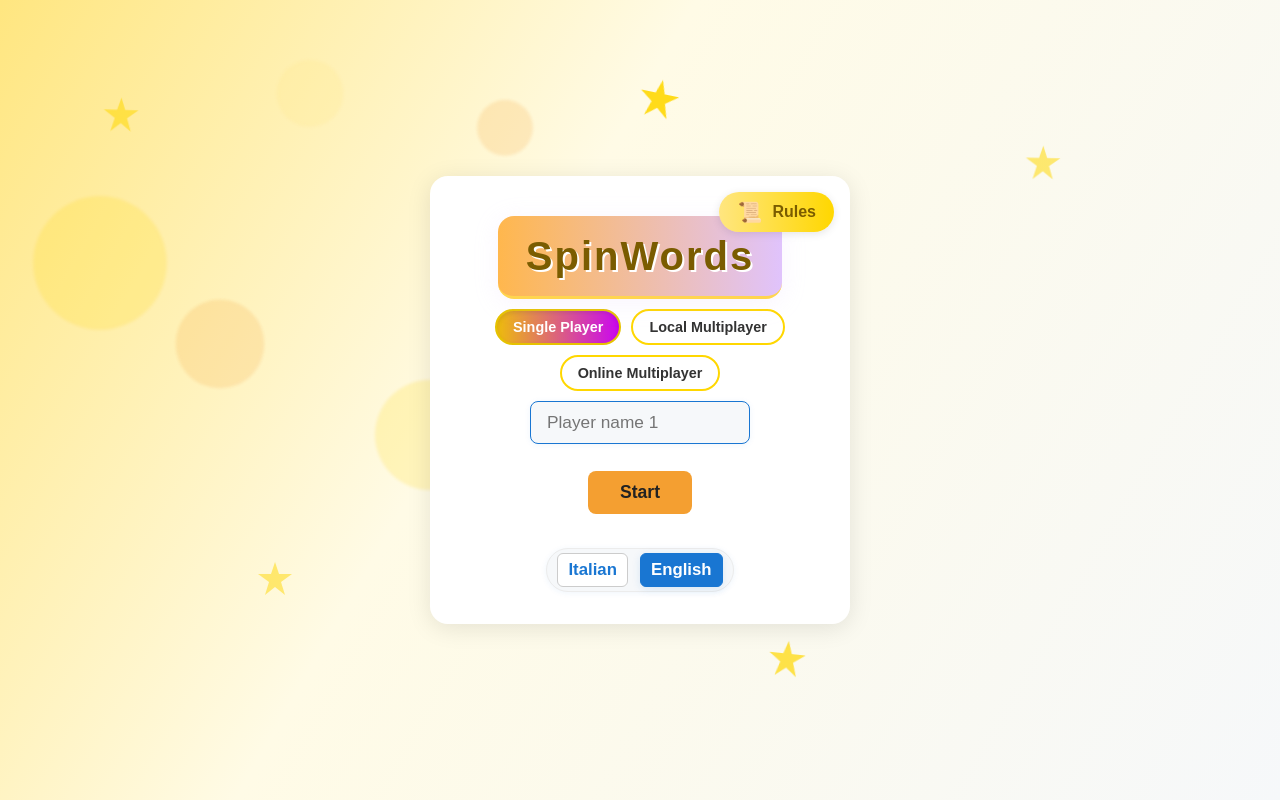
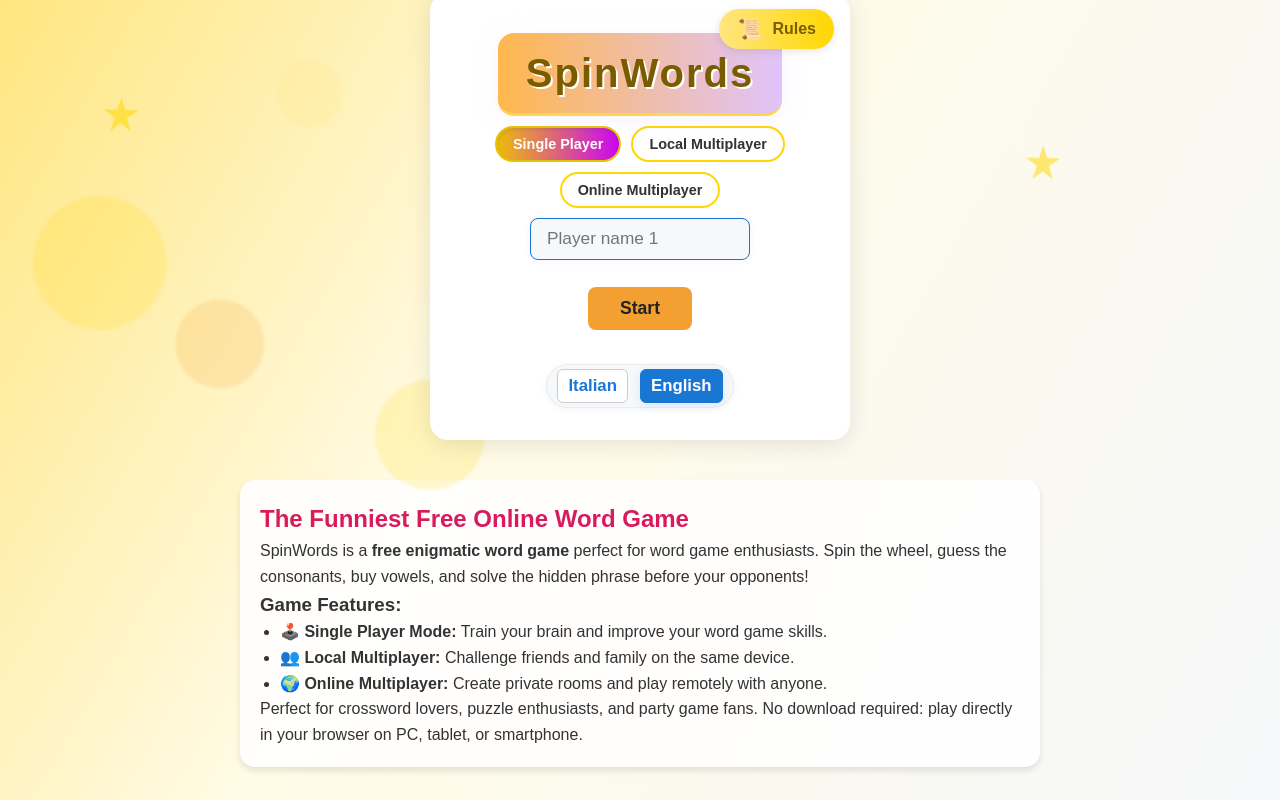
Before and after one commit to alemsc99/spin-the-wheel-fe, a React (Vite) app: page /en in a window 1280 px wide. Built offline with nearby package versions, Linux system fonts and the light colour scheme; no server answers.

Commit message:
fix for seo after semrush analysis

```diff
--- a/index.html
+++ b/index.html
@@ -8,11 +8,6 @@
     <!-- SEO: Title & Description (static fallback for crawlers that don't execute JS) -->
     <title>SpinWords - Free Online Word Game | Wheel of Fortune Puzzle</title>
     <!-- Description moved to React components to avoid duplicates -->
-
-    <!-- Canonical & Hreflang (static fallback, overridden by react-helmet-async) -->
-    <link rel="alternate" hreflang="en" href="https://spinwords.pages.dev/en" />
-    <link rel="alternate" hreflang="it" href="https://spinwords.pages.dev/it" />
-    <link rel="alternate" hreflang="x-default" href="https://spinwords.pages.dev/en" />
 
     <!-- Open Graph -->
     <meta property="og:type" content="website" />
@@ -40,22 +35,32 @@
     <script type="application/ld+json">
     {
       "@context": "https://schema.org",
-      "@type": "WebApplication",
+      "@type": "VideoGame",
       "name": "SpinWords",
       "alternateName": "GiraParole",
       "description": "Free online multiplayer word puzzle game. Spin the wheel, guess consonants, and solve the mystery phrase.",
       "url": "https://spinwords.pages.dev",
-      "applicationCategory": "GameApplication",
+      "applicationCategory": "Game",
       "genre": ["Word Game", "Puzzle", "Trivia", "Party Game"],
-      "gamePlatform": "Web Browser",
+      "gamePlatform": ["Web Browser", "Desktop", "Mobile"],
       "operatingSystem": "Any",
       "playMode": ["SinglePlayer", "MultiPlayer", "CoOp"],
-      "numberOfPlayers": { "@type": "QuantitativeValue", "minValue": 1, "maxValue": 4 },
+      "numberOfPlayers": {
+        "@type": "QuantitativeValue",
+        "minValue": 1,
+        "maxValue": 4
+      },
       "inLanguage": ["en", "it"],
       "image": "https://spinwords.pages.dev/og-image-v2.jpg",
       "screenshot": "https://spinwords.pages.dev/og-image-v2.jpg",
       "author": { "@type": "Organization", "name": "SpinWords Team" },
-      "offers": { "@type": "Offer", "price": "0", "priceCurrency": "EUR", "availability": "https://schema.org/InStock" },
+      "offers": {
+        "@type": "Offer",
+        "price": "0",
+        "priceCurrency": "EUR",
+        "availability": "https://schema.org/InStock",
+        "category": "free"
+      },
       "browserRequirements": "Requires JavaScript",
       "softwareVersion": "1.0",
       "isAccessibleForFree": true
--- a/src/App.tsx
+++ b/src/App.tsx
@@ -32,6 +32,7 @@ import SwapOverlay from './components/overlays/SwapOverlay.tsx';
 import BoughtVowelOverlay from './components/overlays/BoughtVowelOverlay.tsx';
 import GuessPhraseIncorrectOverlay from './components/overlays/GuessPhraseIncorrectOverlay.tsx';
 import ReelOverlay from './components/overlays/ReelOverlay.tsx';
+import { Helmet } from 'react-helmet-async';
 
 
 const SUPPORTED_LANGS: Lang[] = ['it', 'en'];
@@ -1249,21 +1250,7 @@ function AppContent() {
   const localizedGamePath = `${localizedStartPath}/game`;
   const localizedRulesPath = `${localizedStartPath}/rules`;
   const localizedScoreboardPath = `${localizedStartPath}/scoreboard`;
-  const isGameRoute = restPath === 'game';
-  const isRulesRoute = restPath === 'rules';
-  const isScoreboardRoute = restPath === 'scoreboard';
-  const seoPrefix = isGameRoute
-    ? 'seo.game'
-    : isRulesRoute
-      ? 'seo.rules'
-      : isScoreboardRoute
-        ? 'seo.scoreboard'
-        : 'seo.home';
-  const pageTitle = t(`${seoPrefix}.title`);
-  const pageDescription = t(`${seoPrefix}.description`);
-  const ogLocale = effectiveLang === 'it' ? 'it_IT' : 'en_US';
-  const alternateLang = SUPPORTED_LANGS.find(code => code !== effectiveLang) ?? effectiveLang;
-  const ranking = useMemo(
+ const ranking = useMemo(
     () => playerNames.map((name) => ({ name, score: playerScores[name] ?? 0 })).sort((a, b) => b.score - a.score),
     [playerNames, playerScores]
   );
@@ -1275,9 +1262,22 @@ function AppContent() {
   }, [victory, pathname, localizedScoreboardPath, navigate]);
 
   const pageName = t('start.title');
+  const currentPathSuffix = restPath ? `/${restPath}` : '';
+  const baseUrl = "https://spinwords.pages.dev";
+  const urlIt = `${baseUrl}/it${currentPathSuffix}`;
+  const urlEn = `${baseUrl}/en${currentPathSuffix}`;
+  const urlDefault = `${baseUrl}/en${currentPathSuffix}`; // Default inglese
 
   return (
     <div className="app-root" style={{ padding: 16, fontFamily: 'sans-serif', position: 'relative' }}>
+      <Helmet>
+        <html lang={effectiveLang} />
+        <link rel="alternate" hrefLang="it" href={urlIt} />
+        <link rel="alternate" hrefLang="en" href={urlEn} />
+        <link rel="alternate" hrefLang="x-default" href={urlDefault} />
+        {/* Canonical: punta alla pagina corrente */}
+        <link rel="canonical" href={`${baseUrl}/${effectiveLang}${currentPathSuffix}`} />
+      </Helmet>
       <Routes>
         <Route path="/" element={<Navigate to={localizedStartPath} replace />} />
         <Route path="/game" element={<Navigate to={localizedGamePath} replace />} />
--- a/src/components/start_screen/StartScreen.css
+++ b/src/components/start_screen/StartScreen.css
@@ -245,7 +245,7 @@
 .bg-star.star1 { left: 8vw; top: 12vh; animation-delay: 0.2s; }
 .bg-star.star2 { left: 80vw; top: 18vh; animation-delay: 0.7s; }
 .bg-star.star3 { left: 60vw; top: 80vh; animation-delay: 1.1s; }
-.bg-star.star4 { left: 20vw; top: 70vh; animation-delay: 0.5s; }
+.bg-star.star4 { left: 20vw; top: 10vh; animation-delay: 0.5s; }
 .bg-star.star5 { left: 50vw; top: 10vh; animation-delay: 1.7s; }
 
 @keyframes twinkle {
--- a/src/components/start_screen/StartScreen.tsx
+++ b/src/components/start_screen/StartScreen.tsx
@@ -74,8 +74,14 @@ export default function StartScreen({ onStart }: StartScreenProps): React.ReactE
       : "Free online word puzzle game. Spin the wheel, use power-ups, and guess the phrase before other players.",
     "genre": ["Puzzle", "Word Game", "Trivia", "Enigmistic"],
     "url": "https://spinwords.pages.dev",
-    "playMode": ["SinglePlayer", "Multiplayer"],
+    "playMode": ["SinglePlayer", "MultiPlayer"],
     "applicationCategory": "Game",
+    "gamePlatform": ["Web Browser", "Desktop", "Mobile"],
+    "numberOfPlayers": {
+      "@type": "QuantitativeValue",
+      "minValue": 1,
+      "maxValue": 4
+    },
     "image": "https://spinwords.pages.dev/og-image-v2.jpg",
     "operatingSystem": "Any",
     "inLanguage": ["it", "en"],
@@ -86,7 +92,8 @@ export default function StartScreen({ onStart }: StartScreenProps): React.ReactE
     "offers": {
       "@type": "Offer",
       "price": "0",
-      "priceCurrency": "EUR"
+      "priceCurrency": "EUR",
+      "category": "free"
     }
   };
   // ----------------------------------------------
@@ -95,12 +102,9 @@ export default function StartScreen({ onStart }: StartScreenProps): React.ReactE
   const metaTitle = isIt
     ? "GiraParole - Gioco di Parole Online Gratis | Puzzle stile Ruota della Fortuna"
     : "SpinWords - Free Online Word Game | Wheel of Fortune Puzzle";
-
   const metaDescription = isIt
     ? "Gioca a GiraParole online gratis! Gira la ruota, indovina le consonanti e risolvi la frase misteriosa prima dei tuoi amici."
     : "Play SpinWords online for free! Spin the wheel, guess consonants, and solve the mystery phrase before your friends.";
-
-  const canonicalUrl = `https://spinwords.pages.dev/${lang}`;
 
   const [gameMode, setGameMode] = useState<GameMode>('single');
   const [onlineSubMode, setOnlineSubMode] = useState<OnlineSubMode>('create');
@@ -253,7 +257,6 @@ export default function StartScreen({ onStart }: StartScreenProps): React.ReactE
       <Helmet>
         <title>{metaTitle}</title>
         <meta name="description" content={metaDescription} />
-        <link rel="canonical" href={canonicalUrl} />
         <script type="application/ld+json">
           {`
             ${JSON.stringify(schemaData)}
@@ -265,8 +268,6 @@ export default function StartScreen({ onStart }: StartScreenProps): React.ReactE
       {/* SVG Decorativi (Invariati) */}
       <svg className="bg-decor bg-star star1" viewBox="0 0 38 38"><polygon points="19,2 23,14 36,14 25,22 29,35 19,27 9,35 13,22 2,14 15,14" fill="#ffd700"/></svg>
       <svg className="bg-decor bg-star star2" viewBox="0 0 38 38"><polygon points="19,2 23,14 36,14 25,22 29,35 19,27 9,35 13,22 2,14 15,14" fill="#ffd700"/></svg>
-      <svg className="bg-decor bg-star star3" viewBox="0 0 38 38"><polygon points="19,2 23,14 36,14 25,22 29,35 19,27 9,35 13,22 2,14 15,14" fill="#ffd700"/></svg>
-      <svg className="bg-decor bg-star star4" viewBox="0 0 38 38"><polygon points="19,2 23,14 36,14 25,22 29,35 19,27 9,35 13,22 2,14 15,14" fill="#ffd700"/></svg>
       <svg className="bg-decor bg-star star5" viewBox="0 0 38 38"><polygon points="19,2 23,14 36,14 25,22 29,35 19,27 9,35 13,22 2,14 15,14" fill="#ffd700"/></svg>
       <div className="bg-decor bg-circle c1"></div>
       <div className="bg-decor bg-circle c2"></div>
@@ -289,7 +290,9 @@ export default function StartScreen({ onStart }: StartScreenProps): React.ReactE
         </div>
         {/* ------------------------------------------------ */}
 
-        <h1 className="title fancy-title">{t('start.title')}</h1>
+        <h1 className="title fancy-title">
+          {isIt ? "GiraParole" : "SpinWords"}
+        </h1>
 
         <div className="game-mode-toggles">
           <button
@@ -425,6 +428,55 @@ export default function StartScreen({ onStart }: StartScreenProps): React.ReactE
           )}
         </div>
       </div>
+      {/* --- NUOVO CONTENUTO SEO (Aggiungi questo blocco sotto la start-card) --- */}
+      <article className="seo-content-container" style={{
+          maxWidth: '800px',
+          margin: '40px auto',
+          padding: '20px',
+          backgroundColor: 'rgba(255, 255, 255, 0.9)',
+          borderRadius: '15px',
+          boxShadow: '0 4px 6px rgba(0,0,0,0.1)',
+          color: '#333',
+          lineHeight: '1.6',
+          fontSize: '1rem',
+          textAlign: 'left'
+      }}>
+        {isIt ? (
+          <>
+            <h2 style={{ color: '#d91b5c', marginTop: 0 }}>Il gioco di enigmistica online più divertente</h2>
+            <p>
+              GiraParole è un <strong>gioco enigmistico gratuito</strong> perfetto per gli appassionati dei giochi di parole.
+              Gira la ruota, chiama le consonanti, compra le vocali e risolvi la frase misteriosa prima dei tuoi avversari!
+            </p>
+            <h3>Caratteristiche del gioco:</h3>
+            <ul style={{ paddingLeft: '20px' }}>
+              <li>🕹️ <strong>Modalità Single Player:</strong> Allenati per migliorare le tue abilità di enigmistica.</li>
+              <li>👥 <strong>Multiplayer Locale:</strong> Sfida amici e parenti sullo stesso dispositivo.</li>
+              <li>🌍 <strong>Multiplayer Online:</strong> Crea stanze private e gioca a distanza con chiunque.</li>
+            </ul>
+            <p>
+              Perfetto per gli amanti dei cruciverba, dei puzzle e dei giochi di società. Non serve scaricare nulla: gioca direttamente dal browser su PC, tablet o smartphone.
+            </p>
+          </>
+        ) : (
+          <>
+            <h2 style={{ color: '#d91b5c', marginTop: 0 }}>The Funniest Free Online Word Game</h2>
+            <p>
+              SpinWords is a <strong>free enigmatic word game</strong> perfect for word game enthusiasts.
+              Spin the wheel, guess the consonants, buy vowels, and solve the hidden phrase before your opponents!
+            </p>
+            <h3>Game Features:</h3>
+            <ul style={{ paddingLeft: '20px' }}>
+              <li>🕹️ <strong>Single Player Mode:</strong> Train your brain and improve your word game skills.</li>
+              <li>👥 <strong>Local Multiplayer:</strong> Challenge friends and family on the same device.</li>
+              <li>🌍 <strong>Online Multiplayer:</strong> Create private rooms and play remotely with anyone.</li>
+            </ul>
+            <p>
+              Perfect for crossword lovers, puzzle enthusiasts, and party game fans. No download required: play directly in your browser on PC, tablet, or smartphone.
+            </p>
+          </>
+        )}
+      </article>
     </div>
   );
 }
```
